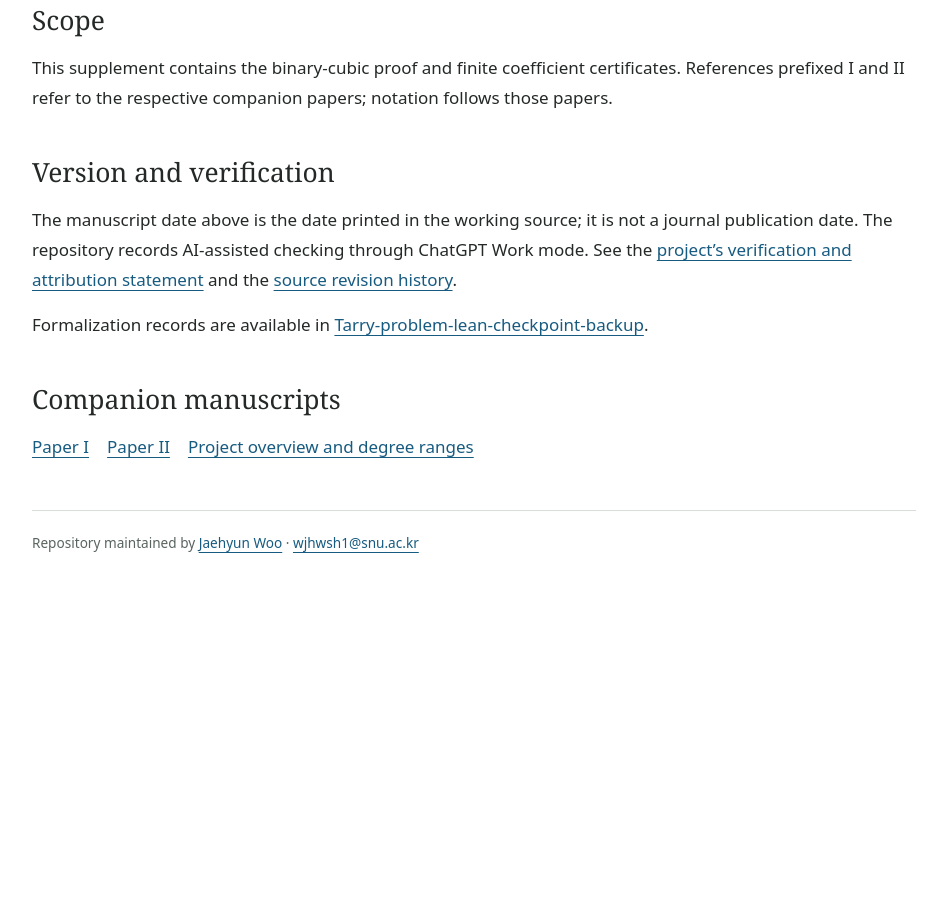
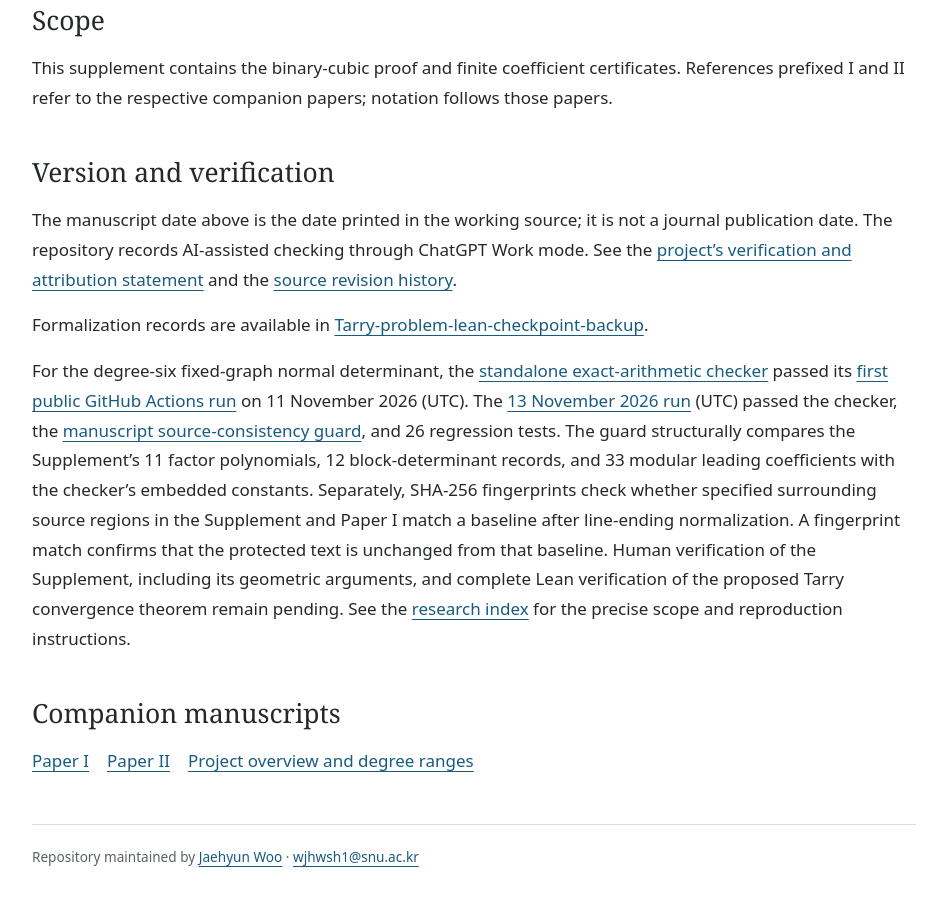
Before and after one commit to jaehwoo/3-dimensional-Tarry-s-problem, a plain HTML site: page supplement.html in a window 1280 px wide. Shown: the part 782-1682 px from the top of the page, without its empty margins (166-1113 px from the left). Before the commit the page ends 1369 px from the top, so only its background shows below. Drawn offline with Linux system fonts and the light colour scheme.

Commit message:
Document degree-six CI evidence on the Supplement page

```diff
--- a/supplement.html
+++ b/supplement.html
@@ -29,7 +29,14 @@
       <div class="downloads"><a class="button primary" href="Complete_Affine_Jets_Supplement.pdf">Read Supplement (PDF)</a><a class="button" href="Complete_Affine_Jets_Supplement.tex">LaTeX source</a></div>
       <section class="status" aria-labelledby="status-heading"><h2 id="status-heading">Current status</h2><p>Awaits verification, readability enhancement, and final revision. Lean: Complete Lean verification pending.</p><p>Shared for mathematical examination and discussion. Human verification and a complete Lean verification of the main theorem remain pending.</p></section>
       <section aria-labelledby="abstract-heading"><h2 id="abstract-heading">Scope</h2><p>This supplement contains the binary-cubic proof and finite coefficient certificates. References prefixed I and II refer to the respective companion papers; notation follows those papers.</p></section>
-      <section aria-labelledby="version-heading"><h2 id="version-heading">Version and verification</h2><p>The manuscript date above is the date printed in the working source; it is not a journal publication date. The repository records AI-assisted checking through ChatGPT Work mode. See the <a href="./#verification">project’s verification and attribution statement</a> and the <a href="https://github.com/jaehwoo/3-dimensional-Tarry-s-problem/commits/main/Complete_Affine_Jets_Supplement.tex">source revision history</a>.</p><p>Formalization records are available in <a href="https://github.com/jaehwoo/Tarry-problem-lean-checkpoint-backup">Tarry-problem-lean-checkpoint-backup</a>.</p></section>
+      <section aria-labelledby="version-heading"><h2 id="version-heading">Version and verification</h2><p>The manuscript date above is the date printed in the working source; it is not a journal publication date. The repository records AI-assisted checking through ChatGPT Work mode. See the <a href="./#verification">project’s verification and attribution statement</a> and the <a href="https://github.com/jaehwoo/3-dimensional-Tarry-s-problem/commits/main/Complete_Affine_Jets_Supplement.tex">source revision history</a>.</p><p>Formalization records are available in <a href="https://github.com/jaehwoo/Tarry-problem-lean-checkpoint-backup">Tarry-problem-lean-checkpoint-backup</a>.</p>
+        <p>For the degree-six fixed-graph normal determinant, the <a href="https://github.com/jaehwoo/3-dimensional-Tarry-s-problem/blob/main/certificates/verify_degree6_normal.py">standalone exact-arithmetic checker</a> passed its <a href="https://github.com/jaehwoo/3-dimensional-Tarry-s-problem/actions/runs/43123858368">first public GitHub Actions run</a> on 11 November 2026 (UTC).
+          The <a href="https://github.com/jaehwoo/3-dimensional-Tarry-s-problem/actions/runs/43373157112">13 November 2026 run</a> (UTC) passed the checker, the <a href="https://github.com/jaehwoo/3-dimensional-Tarry-s-problem/blob/main/certificates/check_degree6_source.py">manuscript source-consistency guard</a>, and 26 regression tests.
+          The guard structurally compares the Supplement’s 11 factor polynomials, 12 block-determinant records, and 33 modular leading coefficients with the checker’s embedded constants.
+          Separately, SHA-256 fingerprints check whether specified surrounding source regions in the Supplement and Paper I match a baseline after line-ending normalization.
+          A fingerprint match confirms that the protected text is unchanged from that baseline. Human verification of the Supplement, including its geometric arguments, and complete Lean verification of the proposed Tarry convergence theorem remain pending.
+          See the <a href="https://github.com/jaehwoo/3-dimensional-Tarry-s-problem/blob/main/RESEARCH_INDEX.md#degree-six-fixed-graph-normal-determinant-checker">research index</a> for the precise scope and reproduction instructions.</p>
+      </section>
       <section aria-labelledby="related-heading"><h2 id="related-heading">Companion manuscripts</h2><div class="links"><a href="paper-i.html">Paper I</a><a href="paper-ii.html">Paper II</a><a href="./">Project overview and degree ranges</a></div></section>
     </main>
     <footer>Repository maintained by <a href="https://jaehwoo.github.io/">Jaehyun Woo</a> · <a href="mailto:wjhwsh1@snu.ac.kr">wjhwsh1@snu.ac.kr</a></footer>
```
